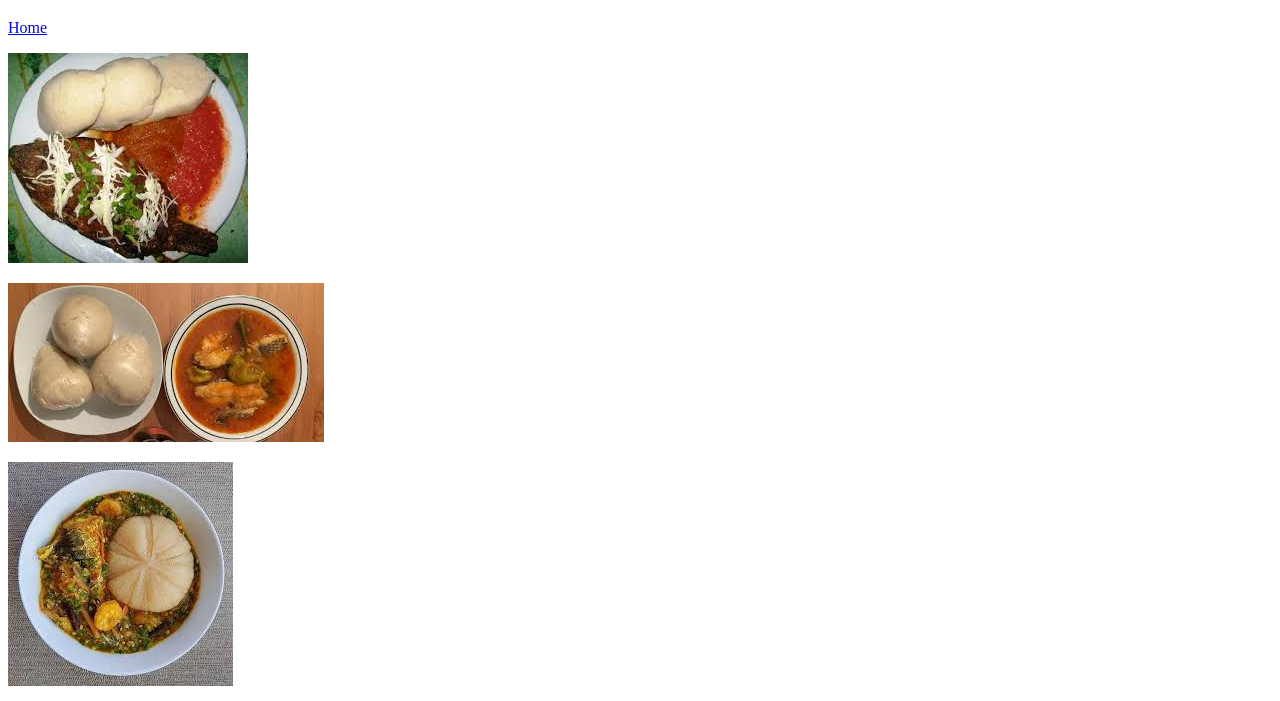
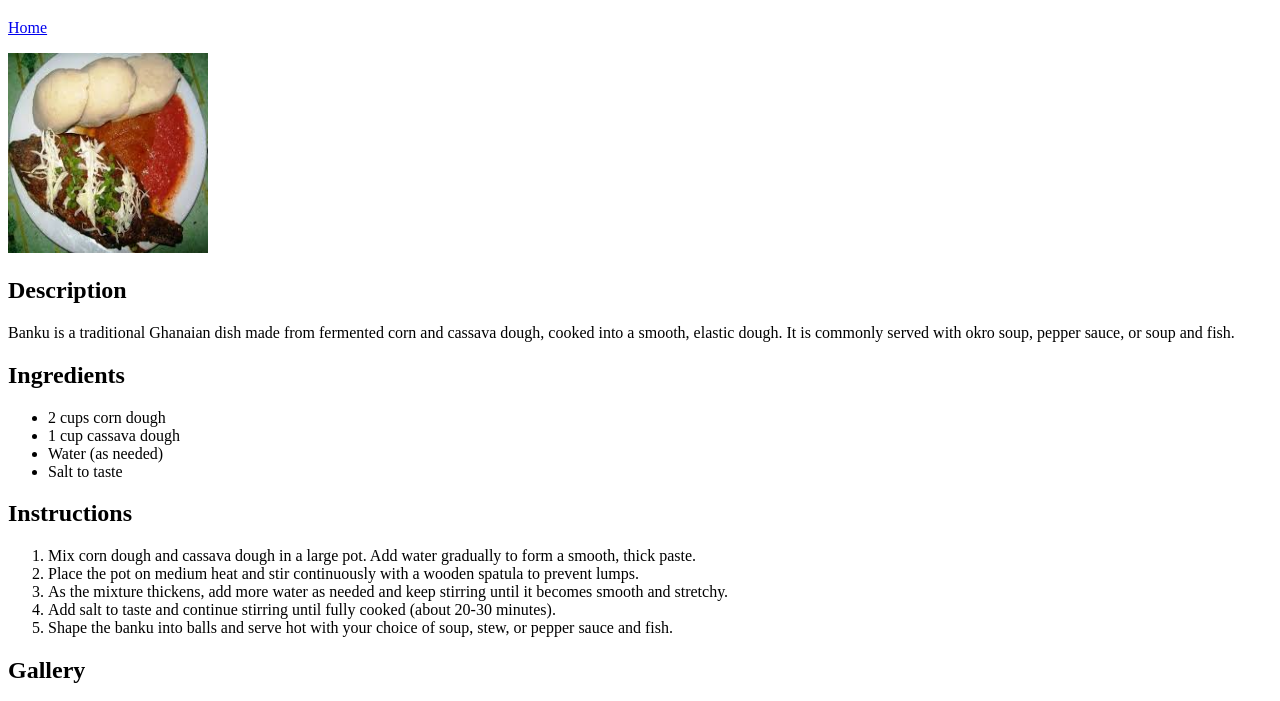
Before and after one commit to nuelwhite/odin-recipes, a plain HTML site: page recipes/banku.html in a window 1280 px wide. Shown: the part 61-762 px from the top of the page. Drawn offline with Linux system fonts and the light colour scheme.

Commit message:
Addrecipess to banku page

```diff
--- a/recipes/banku.html
+++ b/recipes/banku.html
@@ -7,23 +7,27 @@
 </head>
 <body>
     <h1>Banku Recipe</h1>
-
     <a href="../index.html">Home</a>
-
-    <!-- image 1 -->
-    <p>
-        <img src="/recipes/images/banku_pepper.jpeg" alt="banku with pepper">
-    </p>
-
-
-    <!-- image 2 -->
-     <p>
-        <img src="/recipes/images/banku_soup.jpeg" alt="">
-     </p>
-
-     <!-- image 3 -->
-    <p>
-        <img src="/recipes/images/banku_okro.jpeg" alt="banku with okro">
-    </p>
+    <p><img src="/recipes/images/banku_pepper.jpeg" alt="banku with pepper" style="width:200px;height:200px;"></p>
+    <h2>Description</h2>
+    <p>Banku is a traditional Ghanaian dish made from fermented corn and cassava dough, cooked into a smooth, elastic dough. It is commonly served with okro soup, pepper sauce, or soup and fish.</p>
+    <h2>Ingredients</h2>
+    <ul>
+        <li>2 cups corn dough</li>
+        <li>1 cup cassava dough</li>
+        <li>Water (as needed)</li>
+        <li>Salt to taste</li>
+    </ul>
+    <h2>Instructions</h2>
+    <ol>
+        <li>Mix corn dough and cassava dough in a large pot. Add water gradually to form a smooth, thick paste.</li>
+        <li>Place the pot on medium heat and stir continuously with a wooden spatula to prevent lumps.</li>
+        <li>As the mixture thickens, add more water as needed and keep stirring until it becomes smooth and stretchy.</li>
+        <li>Add salt to taste and continue stirring until fully cooked (about 20-30 minutes).</li>
+        <li>Shape the banku into balls and serve hot with your choice of soup, stew, or pepper sauce and fish.</li>
+    </ol>
+    <h2>Gallery</h2>
+    <p><img src="/recipes/images/banku_soup.jpeg" alt="banku with soup" style="width:200px;height:200px;"></p>
+    <p><img src="/recipes/images/banku_okro.jpeg" alt="banku with okro" style="width:200px;height:200px;"></p>
 </body>
 </html>
```
